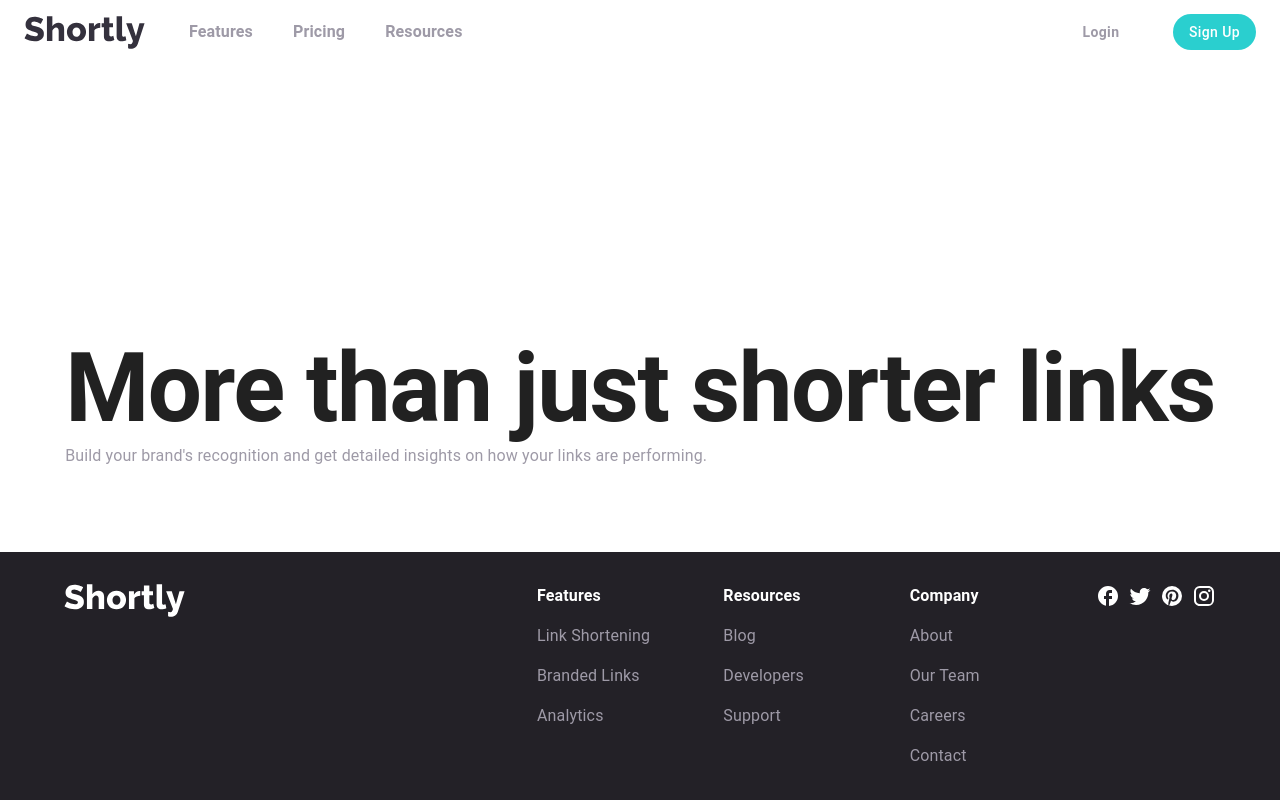
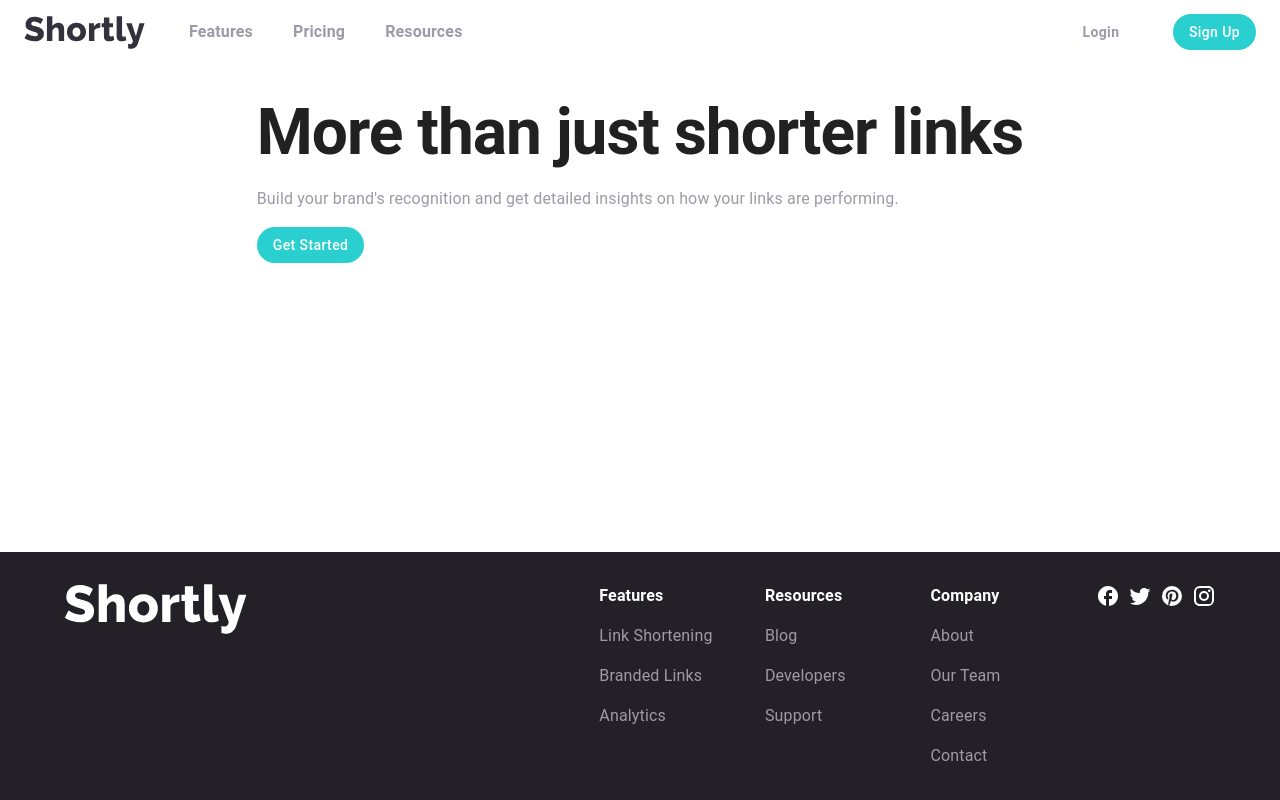
Before and after one commit to luisamlopez/url-shortening-api, a React (Create React App) app: page / in a window 1280 px wide. Built offline with nearby package versions, Linux system fonts and the light colour scheme.

Commit message:
Fix body

```diff
--- a/src/App.js
+++ b/src/App.js
@@ -5,11 +5,25 @@ import CTAintro from './components/CTAintro';
 
 function App() {
   return (
-    <div >
+    <Box >
       <Header />
-      <CTAintro />
+      <Box sx={{
+        display: 'flex',
+        justifyContent: 'center',
+        alignItems: 'center',
+        width: '100%',
+        maxWidth: {
+          xs: '375px',
+          sm: '375px',
+          md: '1440px',
+          lg: '1440px',
+        },
+        mt: '6rem',
+      }}>
+        <CTAintro />
+      </Box>
       <Footer />
-    </div>
+    </Box>
   );
 }
 
--- a/src/components/CTAintro.jsx
+++ b/src/components/CTAintro.jsx
@@ -1,15 +1,55 @@
-import { Box, Typography } from "@mui/material";
+import { Box, Button, Typography } from "@mui/material";
 
 const CTAintro = () => {
     return (
         <Box>
-            <Box>
-                <Typography variant="h1" fontWeight={600}>
+            <Box sx={{
+                display: 'flex',
+                flexDirection: 'column',
+                justifyContent: 'center',
+                alignItems: {
+                    xs: "center",
+                    sm: "center",
+                    md: "flex-start",
+                    lg: "flex-start",
+
+                },
+                gap: 2,
+
+            }}>
+                <Typography variant="h1" fontWeight={600} sx={{
+                    textAlign: {
+                        xs: "center",
+                        sm: "center",
+                        md: "left",
+                        lg: "left"
+                    },
+                    fontSize: {
+                        xs: "2rem",
+                        sm: "2rem",
+                        md: "3rem",
+                        lg: "4rem"
+                    },
+                }}>
                     More than just shorter links
                 </Typography>
-                <Typography variant="body1" color={"var(--grayish-violet)"}>
+                <Typography variant="body1" color={"var(--grayish-violet)"} sx={{
+                    textAlign: {
+                        xs: "center",
+                        sm: "center",
+                        md: "left",
+                        lg: "left"
+                    }
+                }}>
                     Build your brand's recognition and get detailed insights on how your links are performing.
                 </Typography>
+                <Button variant="contained" sx={{
+                    textTransform: "none", margin: 0, boxShadow: 0, background: "var( --cyan)", borderRadius: 5, ":hover": {
+                        background: "var(--light-cyan)", boxShadow: 0
+                    }
+                }}>
+                    Get Started
+                </Button>
             </Box>
         </Box>
     )
--- a/src/components/Footer.jsx
+++ b/src/components/Footer.jsx
@@ -1,4 +1,4 @@
-import { Box, Link, Typography } from "@mui/material";
+import { Box, Container, Link, Typography, useTheme } from "@mui/material";
 import logo from "../assets/footer-logo.svg";
 import {
     FacebookRounded,
@@ -17,40 +17,40 @@ const company = ["About", "Our Team", "Careers", "Contact"];
 const socialMedia = ["Facebook", "Twitter", "Pinterest", "Instagram"];
 
 const Footer = () => {
+    const theme = useTheme(); // Access the theme for responsive styling
     return (
         <Box
             component="footer"
             sx={{
-                position: 'fixed',
+                position: "fixed",
                 bottom: 0,
                 left: 0,
-                right: 0,
+                width: "100%",
                 background: "var(--very-dark-violet)",
+                [theme.breakpoints.down('sm')]: {
+                    position: "relative",
+                },
+            }}
+        >
+            <Container maxWidth="lg" sx={{
+                background: "var(--very-dark-violet)",
+                padding: "2rem",
                 display: "flex",
-                justifyContent: "space-between",
+                flexDirection: {
+                    xs: "column",
+                    sm: "column",
+                    md: "row",
+                    lg: "row",
+                },
                 alignItems: {
                     xs: "center",
                     sm: "center",
                     md: "center",
                     lg: "flex-start",
                 },
-                padding: {
-                    xs: "2rem 1rem",
-                    sm: "2rem 1rem",
-                    md: "2rem 2rem",
-                    lg: "2rem 4rem",
-                },
                 gap: "2rem",
-                flexDirection: {
-                    xs: "column",
-                    sm: "column",
-                    md: "row",
-                    lg: "row",
-                },
                 width: "100%",
-
-            }}
-        >
+            }}>
                 {/* Logo */}
                 <Box
                     component="img"
@@ -63,6 +63,8 @@ const Footer = () => {
                             lg: "20rem",
                         },
                     }}
+                    height={50}
+                    width={200}
                 />
                 {/* Features */}
                 <FooterMenu array={features} title={"Features"} />
@@ -71,11 +73,10 @@ const Footer = () => {
                 {/* Company */}
                 <FooterMenu array={company} title={"Company"} />
                 {/* Social Media */}
-
                 <Box
                     sx={{
                         display: "flex",
-                    flexDirection: 'row',  // fixed typo here
+                        flexDirection: 'row',
                         gap: "0.5rem",
                     }}
                 >
@@ -84,8 +85,8 @@ const Footer = () => {
                             {getSocialMediaIcon(social)}
                         </Link>
                     ))}
-
                 </Box>
+            </Container>
         </Box>
     );
 };
--- a/src/index.css
+++ b/src/index.css
@@ -10,13 +10,7 @@
 }
 
 body {
-  display: flex;
-  justify-content: center;
-  align-items: center;
-  margin: 0 auto;
-  height: 100vh;
   font-family: "Poppins", sans-serif;
-  width: 100%;
 }
 
 p {
```
Lines whose indentation alone changed are shown as unchanged.
